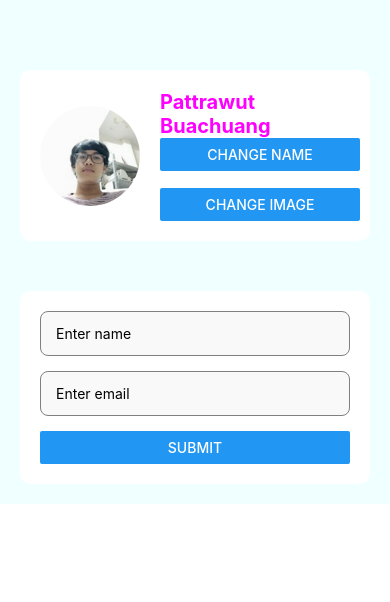
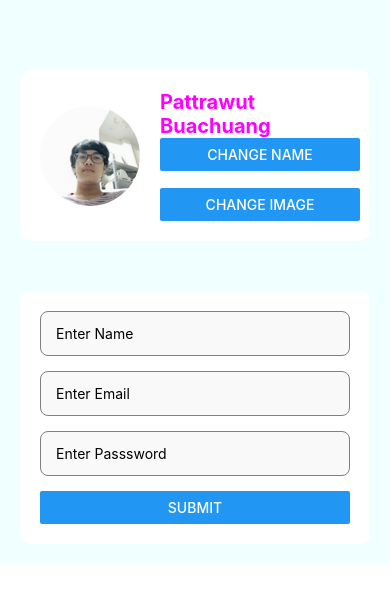
Before and after one commit to Puffer21959/2113110627_ReactNative, a React Native app: screen / in a window 390 px wide. Shown: the top 602 px of the page. Built offline with nearby package versions, Linux system fonts and the light colour scheme.

Commit message:
Additional Practice 1

```diff
--- a/components/Login.tsx
+++ b/components/Login.tsx
@@ -1,13 +1,82 @@
-import { Button, StyleSheet, Text, TextInput, View } from "react-native";
-import React from "react";
+import { Alert, Button, StyleSheet, Text, TextInput, View } from "react-native";
+import React, { useState } from "react";
 import { stylesLogin } from "../styles/styles";
 
 const Login = (): React.JSX.Element => {
+  const [name, setName] = useState("");
+  const [email, setEmail] = useState("");
+  const [passsword, setPassword] = useState("");
+
+  const validateEmail = (email: string): boolean => {
+    const recheckEmail = /\S+@\S+\.\S+/;
+
+    console.log(/\S+@\S+\.S+/);
+    return recheckEmail.test(email); // regex
+    // \S+ = any 1 or more character that not empty space
+    // @ = find "@" character
+    // \. = find "." character
+    // start regex with "/" and end with "/"
+  };
+
+  const handleSubmit = () => {
+    //console.log("test");
+
+    let errorMessage = "";
+
+    if (!name) {
+      //console.log("name null");
+      //Alert.alert("Alert", "Please Enter Name", [{ text: "OK" }]);
+      //return;
+      errorMessage += "Please Enter Name.\n";
+    }
+    if (!email) {
+      //Alert.alert("Alert", "Please Enter Email", [{ text: "OK" }]);
+      //return;
+      errorMessage += "Please Enter Email.\n";
+    } else if (!validateEmail(email)) {
+      errorMessage += "Invalid Email Format.\n";
+    }
+
+    if (!passsword) {
+      errorMessage += "Please Enter Password.\n";
+    } else if (passsword.length < 6) {
+      errorMessage += "Password must be at least 6 character.\n";
+    }
+
+    if (errorMessage) {
+      Alert.alert("Error", errorMessage.trim(), [{ text: "OK" }]);
+      return;
+    }
+
+    //console.log("Success");
+    Alert.alert("Alert", "Success", [{ text: "OK" }]);
+  };
+
   return (
     <View style={stylesLogin.container}>
-      <TextInput style={stylesLogin.input} placeholder="Enter name" />
-      <TextInput style={stylesLogin.input} placeholder="Enter email" />
-      <Button title="Submit" />
+      <TextInput
+        style={stylesLogin.input}
+        placeholder="Enter Name"
+        value={name}
+        onChangeText={setName}
+      />
+      <TextInput
+        style={stylesLogin.input}
+        placeholder="Enter Email"
+        value={email}
+        onChangeText={setEmail}
+        keyboardType="email-address"
+      />
+      <TextInput
+        style={stylesLogin.input}
+        placeholder="Enter Passsword"
+        value={passsword}
+        onChangeText={setPassword}
+        secureTextEntry={true}
+      />
+      <View>
+        <Button title="Submit" onPress={handleSubmit} />
+      </View>
     </View>
   );
 };
```
